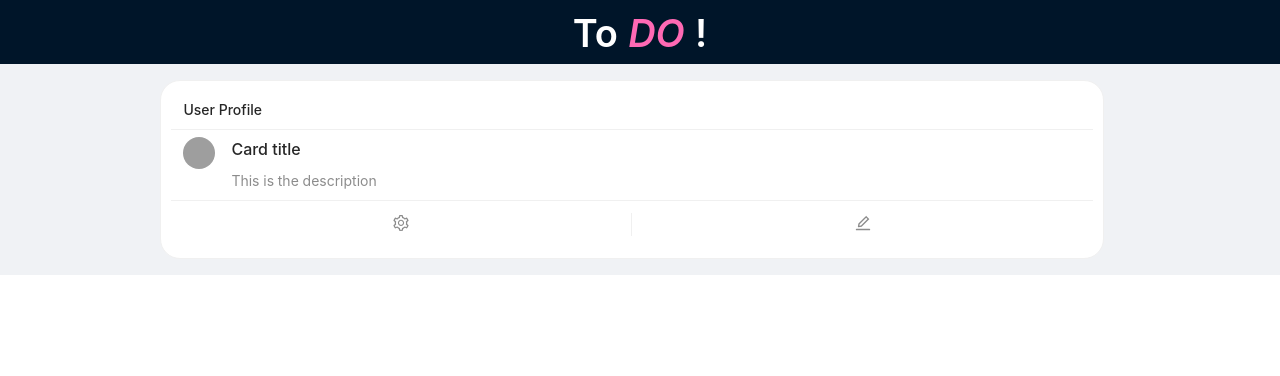
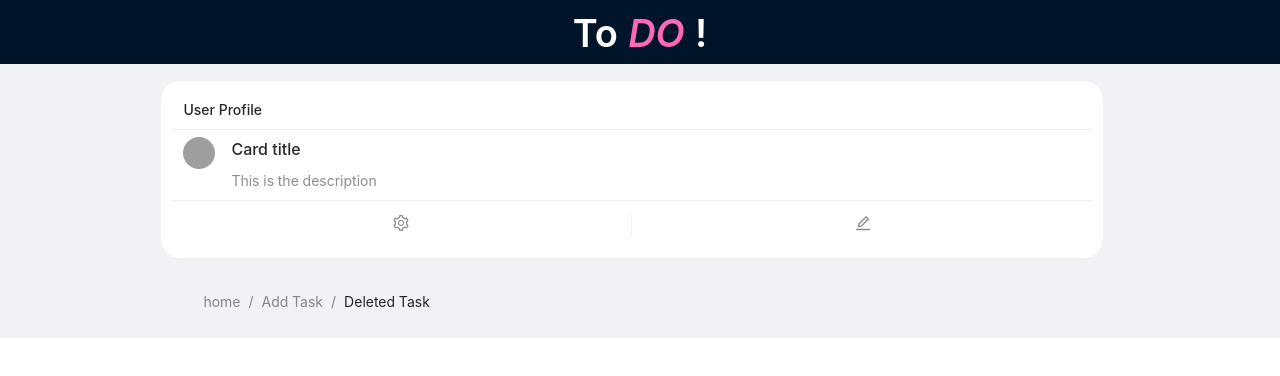
Before and after one commit to Shova24/To-Do-App, a React (Create React App) app: page / in a window 1280 px wide. Shown: the top 376 px of the page. Built offline with nearby package versions, Linux system fonts and the light colour scheme; grey boxes are pictures that could not be loaded.

Commit message:
BreadCrumb Added

```diff
--- a/package.json
+++ b/package.json
@@ -8,6 +8,7 @@
     "@testing-library/user-event": "^13.5.0",
     "react": "^18.2.0",
     "react-dom": "^18.2.0",
+    "react-router-dom": "^6.3.0",
     "react-scripts": "5.0.1",
     "web-vitals": "^2.1.4"
   },
--- a/src/Components/HomePage/HomePage.jsx
+++ b/src/Components/HomePage/HomePage.jsx
@@ -1,5 +1,6 @@
 import React from "react";
 import Base from "../Shared/Base";
+import BreadCrumbComp from "../Shared/BreadCrumb";
 import HeaderComponent from "../Shared/HeaderComponent";
 import ProfileCard from "./ProfileComp";
 
@@ -11,6 +12,7 @@ export default function HomePage() {
         content={
           <>
             <ProfileCard />
+            <BreadCrumbComp />
           </>
         }
       />
--- /dev/null
+++ b/src/Components/Shared/BreadCrumb.jsx
@@ -0,0 +1,21 @@
+import React from "react";
+import { Breadcrumb } from "antd";
+import { BrowserRouter, Routes, Route, Link } from "react-router-dom";
+import HomePage from "../HomePage/HomePage";
+
+export default function BreadCrumbComp() {
+  return (
+    <>
+      <BrowserRouter>
+        <Breadcrumb style={{ marginLeft: "13%", paddingBottom: "25px" }}>
+          <Breadcrumb.Item>
+            {/* <Route path="/" element={<HomePage />} /> */}
+            <Link to="/">home</Link>
+          </Breadcrumb.Item>
+          <Breadcrumb.Item>Add Task</Breadcrumb.Item>
+          <Breadcrumb.Item>Deleted Task</Breadcrumb.Item>
+        </Breadcrumb>
+      </BrowserRouter>
+    </>
+  );
+}
```
Also changed, not shown: 1 other file (tests, documents, lock files or other folders).
